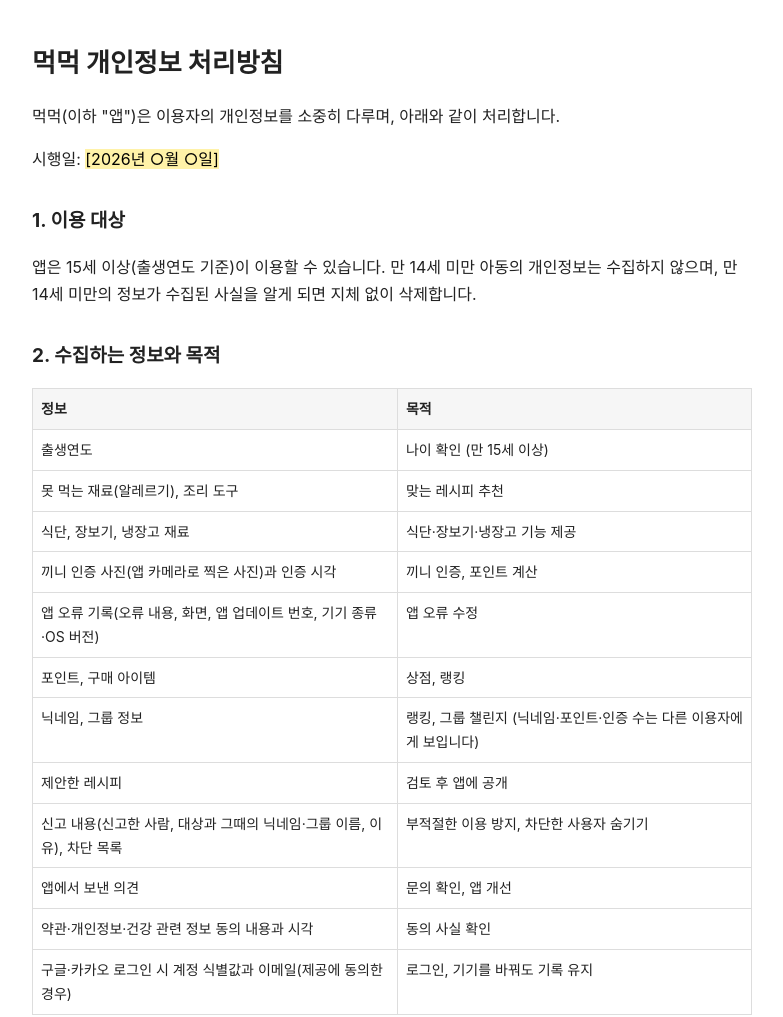
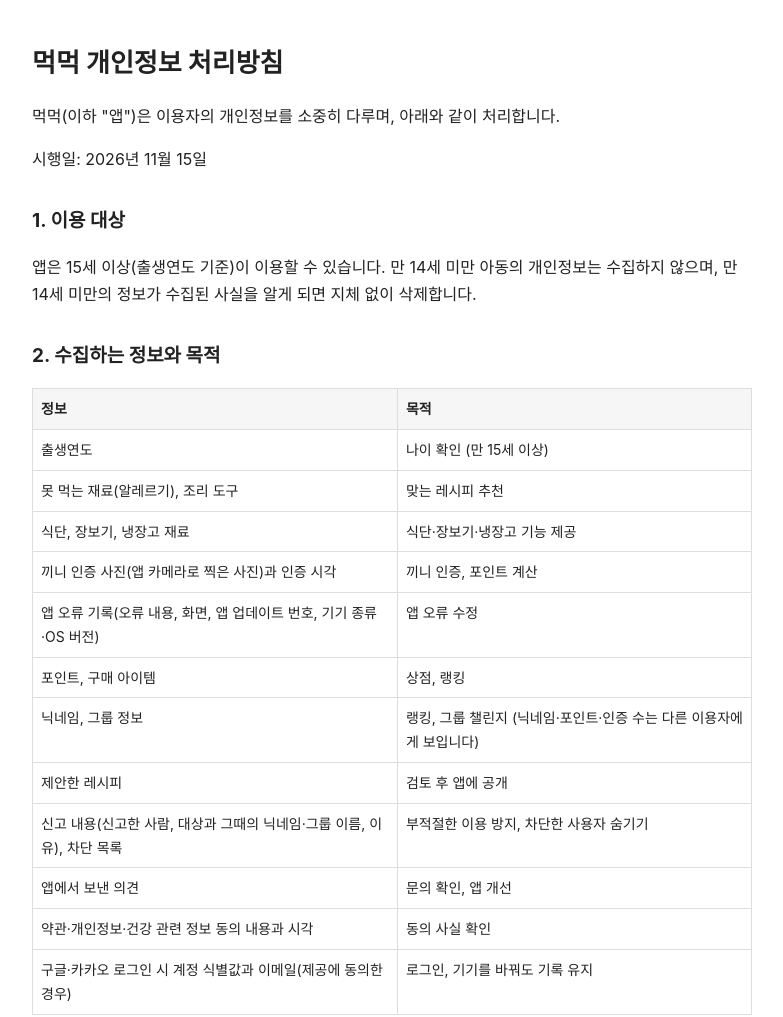
Before and after one commit to SY494/mukmuk-legal, a plain HTML site: page privacy-policy.html in a window 1280 px wide. Shown: the top 1017 px of the page, without its empty margins (248-1031 px from the left). Drawn offline with Linux system fonts and the light colour scheme.

Commit message:
시행일 2026년 11월 15일
Co-Authored-By: Claude Opus 5.5 <noreply@anthropic.com>

```diff
--- a/privacy-policy.html
+++ b/privacy-policy.html
@@ -17,7 +17,7 @@
 <!-- 초안: 법률 검토를 받지 않았다. 공개 전에 노란 칸을 모두 채우고 팀이 읽어 본다. 2026-11-15: 오류 기록 추가(AI 사진 확인은 꺼 둬서 뺌. 켜면 2·4번에 Anthropic 다시 넣기), 사진 삭제를 서버 예약 작업으로 바꿈. -->
 <h1>먹먹 개인정보 처리방침</h1>
 <p>먹먹(이하 "앱")은 이용자의 개인정보를 소중히 다루며, 아래와 같이 처리합니다.</p>
-<p>시행일: <mark>[2026년 ○월 ○일]</mark></p>
+<p>시행일: 2026년 11월 15일</p>
 
 <h2>1. 이용 대상</h2>
 <p>앱은 15세 이상(출생연도 기준)이 이용할 수 있습니다. 만 14세 미만 아동의 개인정보는 수집하지 않으며, 만 14세 미만의 정보가 수집된 사실을 알게 되면 지체 없이 삭제합니다.</p>
```
Also changed, not shown: terms.html (+1 -1 lines).
